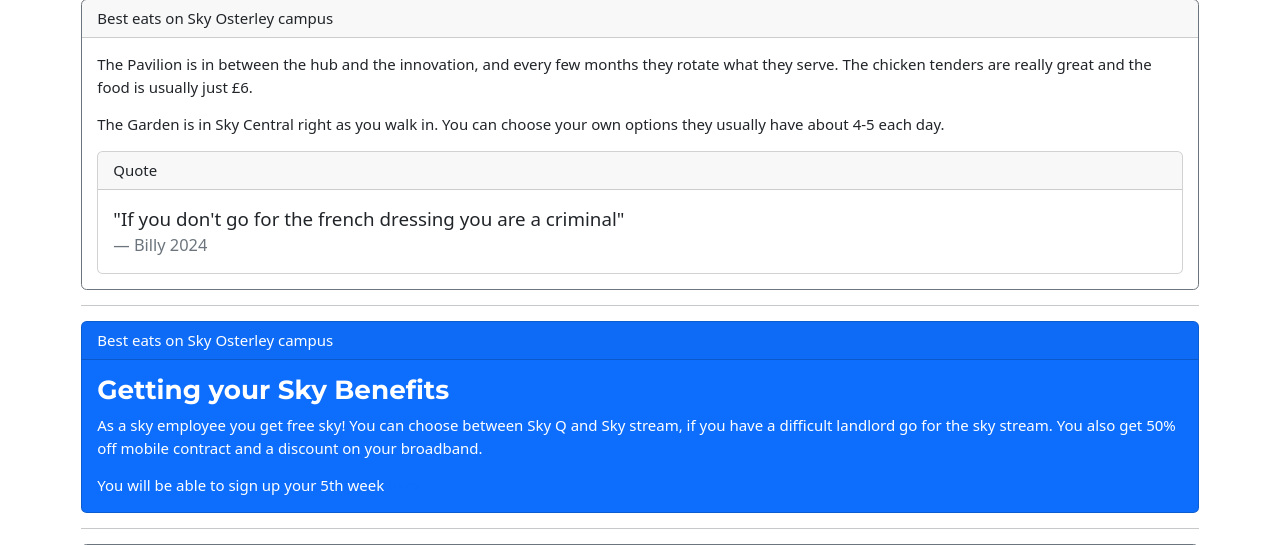
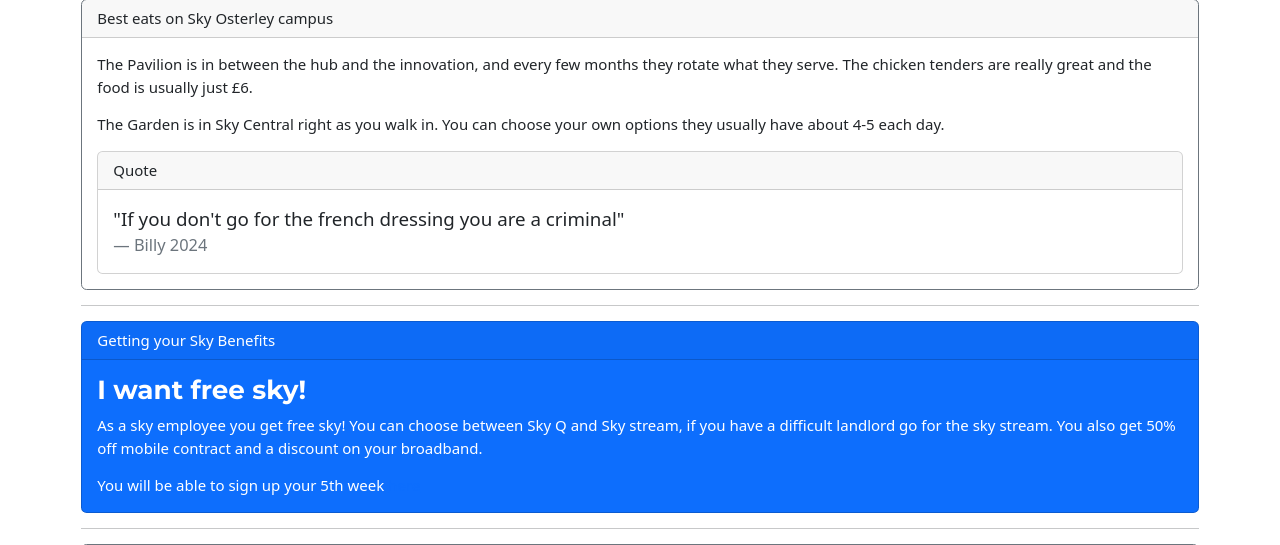
Before and after one commit to cameronduff/CCAMBan, a Flask app: page /advice in a window 1280 px wide. Shown: the part 724-1269 px from the top of the page. Run offline with Flask 3, Linux system fonts and the light colour scheme.

Commit message:
updates to advice

```diff
--- a/pythonProject/application/templates/advice.html
+++ b/pythonProject/application/templates/advice.html
@@ -91,9 +91,9 @@
 
             <!-- Blog for insight analyst -->
             <div class="card text-white bg-primary mb-3">
-                <div class="card-header">Best eats on Sky Osterley campus</div>
+                <div class="card-header">Getting your Sky Benefits</div>
                 <div class="card-body">
-                  <h3 class="card-title"><b>Getting your Sky Benefits</b></h3>
+                  <h3 class="card-title"><b>I want free sky!</b></h3>
                     <p class="card-text"> As a sky employee you get free sky! You can choose between Sky Q and Sky stream, if you have a difficult landlord go for the sky stream. You also get 50% off mobile contract and a discount on your broadband.
                     <p class="card-text"> You will be able to sign up your 5th week <a href="https://people.at.sky/skylife?sys_kb_id=59e69cfac3c816508ed1be3e0501318c&id=kb_article_view&sysparm_rank=1&sysparm_tsqueryId=ade28f4fc39052d05e91fdbb05013140">here</a>
                 </div>
```
